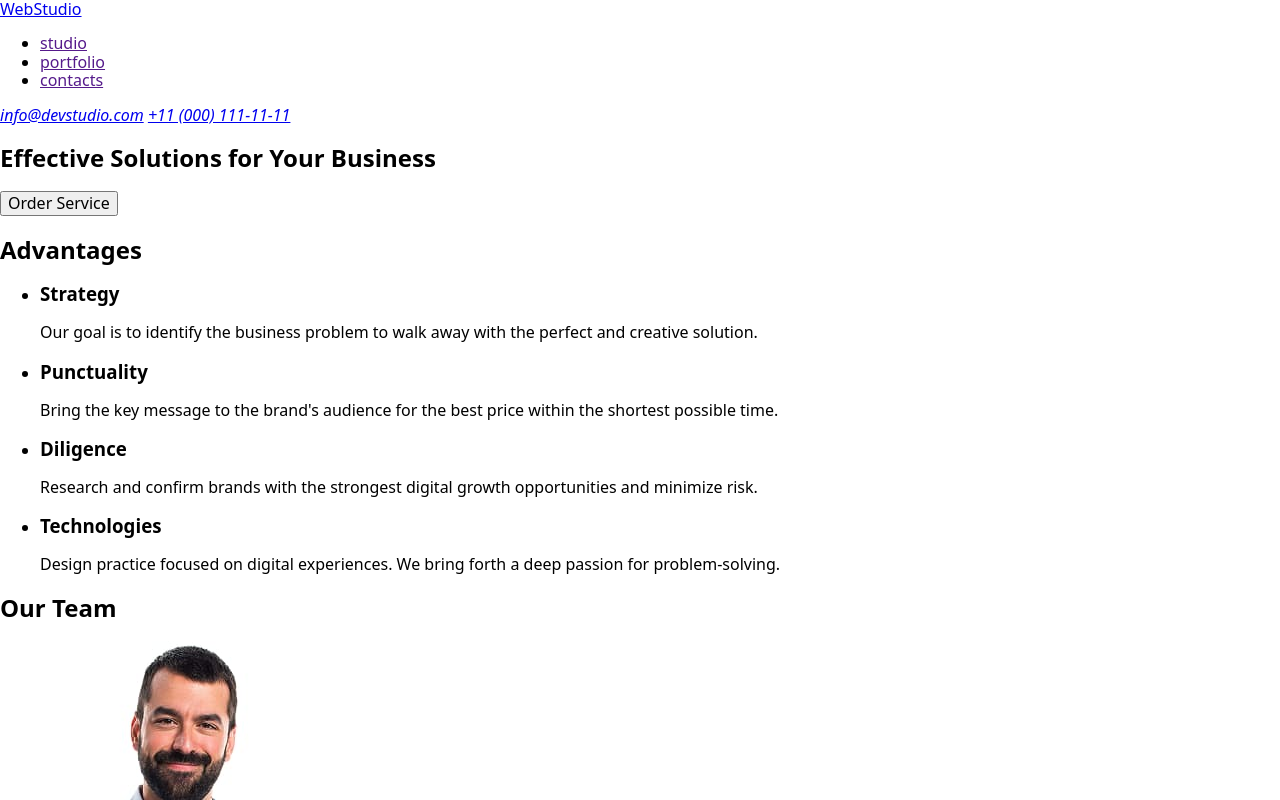
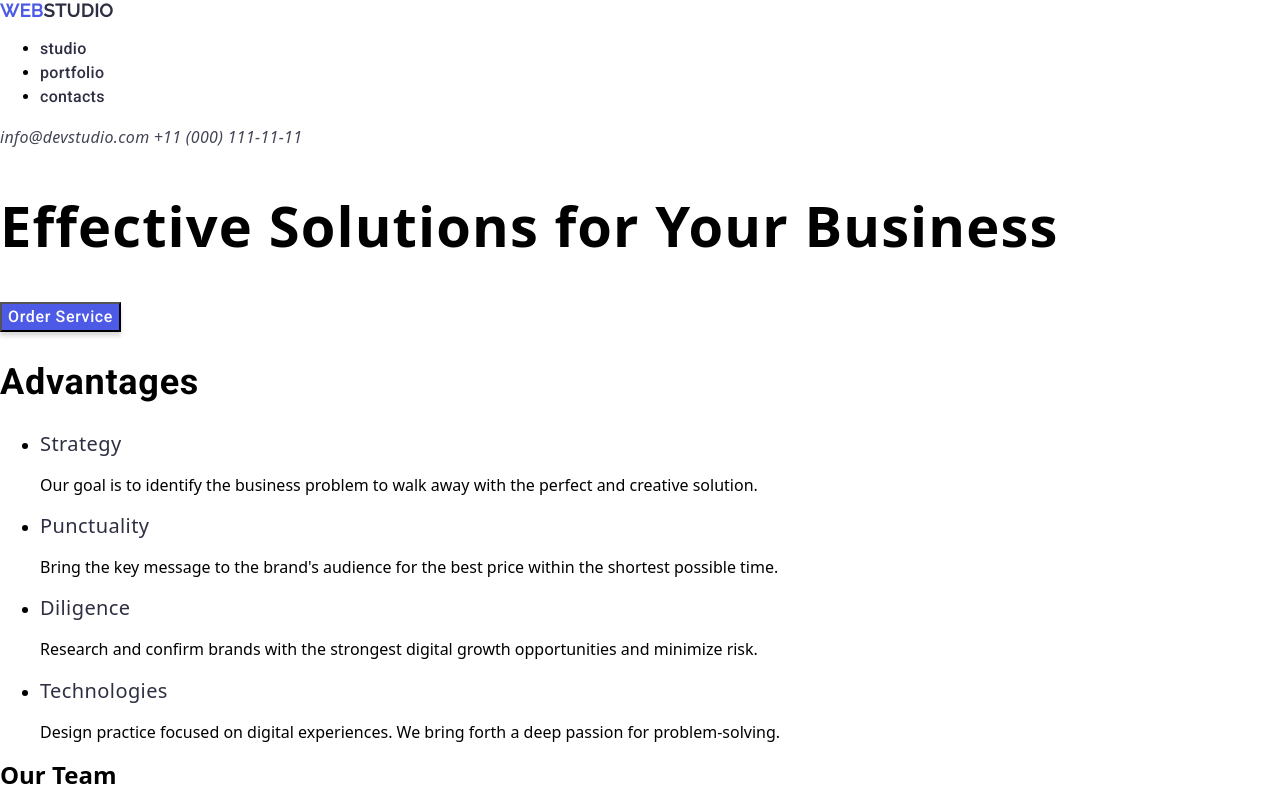
Before and after one commit to Oleksii-Levchenko456/goit-markup-hw-02, a plain HTML site: page index.html in a window 1280 px wide. Shown: the top 800 px of the page. Drawn offline with nearby package versions, Linux system fonts and the light colour scheme.

Commit message:
стилізовано по section 1

```diff
--- a/css/style.css
+++ b/css/style.css
@@ -0,0 +1,111 @@
+.logo {
+  text-decoration: none;
+}
+
+.blue-part-logo {
+  font-family: "Raleway", sans-serif;
+  font-weight: 700;
+  font-size: 18px;
+
+  /* line-height: 21px; */
+  line-height: 1.16667;
+  letter-spacing: 0.03em;
+  text-transform: uppercase;
+  color: #4d5ae5;
+}
+.black-part-logo {
+  font-family: "Raleway", sans-serif;
+  font-weight: 700;
+  font-size: 18px;
+
+  /* line-height: 21px; */
+  line-height: 1.16667;
+  letter-spacing: 0.03em;
+  text-transform: uppercase;
+  color: #2e2f42;
+}
+a {
+  text-decoration: none; /* Видаляє підкреслення */
+}
+.navigation {
+  font-family: "Roboto", sans-serif;
+}
+
+.navigation-link {
+  text-decoration: none; /* Прибирає підкреслення */
+
+  font-weight: 500;
+  font-size: 16px;
+
+  line-height: 24px;
+  line-height: 1.5;
+  letter-spacing: 0.02em;
+  color: #2e2f42;
+}
+.navigation-link:hover {
+  font-weight: 500;
+  font-size: 16px;
+
+  line-height: 24px;
+
+  letter-spacing: 0.02em;
+  color: #404bbf;
+}
+.info-item {
+  font-weight: 400;
+  font-size: 16px;
+
+  line-height: 24px;
+
+  letter-spacing: 0.02em;
+  color: #434455;
+}
+.info-item:hover {
+  font-weight: 400;
+  font-size: 16px;
+
+  line-height: 24px;
+
+  letter-spacing: 0.02em;
+  color: #404bbf;
+}
+.header-1 {
+  font-weight: 700;
+  font-size: 56px;
+
+  line-height: 60px;
+
+  letter-spacing: 0.02em;
+}
+.header-2 {
+  font-family: "Roboto", sans-serif;
+  font-weight: 700;
+  font-size: 36px;
+
+  line-height: 40px;
+  letter-spacing: 0.02em;
+  color: var(--navy-blue);
+}
+.header-3 {
+  font-weight: 500;
+  font-size: 20px;
+
+  line-height: 24px;
+  letter-spacing: 0.02em;
+  color: #2e2f42;
+}
+.button {
+  font-family: "Roboto", sans-serif;
+
+  box-shadow: 0 4px 4px 0 rgba(0, 0, 0, 0.15);
+  background: #4d5ae5;
+  /* text-button */
+  font-weight: 500;
+  font-size: 16px;
+  line-height: 24px;
+  letter-spacing: 0.04em;
+  color: #fff;
+}
+.button:hover {
+  background: #404bbf;
+}
--- a/index.html
+++ b/index.html
@@ -21,49 +21,63 @@
   <body>
     <header>
       <nav>
-        <a href="./index.html">WebStudio</a>
-        <ul>
-          <li><a href="">studio</a></li>
-          <li><a href="">portfolio</a></li>
-          <li><a href="">contacts</a></li>
+        <!-- logo -->
+        <a class="logo" href="./index.html"
+          ><span class="blue-part-logo">Web</span
+          ><span class="black-part-logo">Studio</span></a
+        >
+        <!-- Navigation -->
+        <ul class="navigation">
+          <li class="navigation-item">
+            <a class="navigation-link" href="#">studio</a>
+          </li>
+          <li class="navigation-item">
+            <a class="navigation-link" href="#">portfolio</a>
+          </li>
+          <li class="navigation-item">
+            <a class="navigation-link" href="#">contacts</a>
+          </li>
         </ul>
       </nav>
+      <!-- navigation-info -->
       <address>
-        <a href="mailto:info@devstudio.com">info@devstudio.com</a>
-        <a href="tel:+110001111111">+11 (000) 111-11-11</a>
+        <a class="info-item" href="mailto:info@devstudio.com"
+          >info@devstudio.com</a
+        >
+        <a class="info-item" href="tel:+110001111111">+11 (000) 111-11-11</a>
       </address>
     </header>
     <main>
       <section>
-        <h1>Effective Solutions for Your Business</h1>
-        <button type="button">Order Service</button>
+        <h1 class="header-1">Effective Solutions for Your Business</h1>
+        <button class="button" type="button">Order Service</button>
       </section>
       <section>
-        <h2>Advantages</h2>
+        <h2 class="header-2">Advantages</h2>
         <ul>
           <li>
-            <h3>Strategy</h3>
+            <h3 class="header-3">Strategy</h3>
             <p>
               Our goal is to identify the business problem to walk away with the
               perfect and creative solution.
             </p>
           </li>
           <li>
-            <h3>Punctuality</h3>
+            <h3 class="header-3">Punctuality</h3>
             <p>
               Bring the key message to the brand's audience for the best price
               within the shortest possible time.
             </p>
           </li>
           <li>
-            <h3>Diligence</h3>
+            <h3 class="header-3">Diligence</h3>
             <p>
               Research and confirm brands with the strongest digital growth
               opportunities and minimize risk.
             </p>
           </li>
           <li>
-            <h3>Technologies</h3>
+            <h3 class="header-3">Technologies</h3>
             <p>
               Design practice focused on digital experiences. We bring forth a
               deep passion for problem-solving.
```
